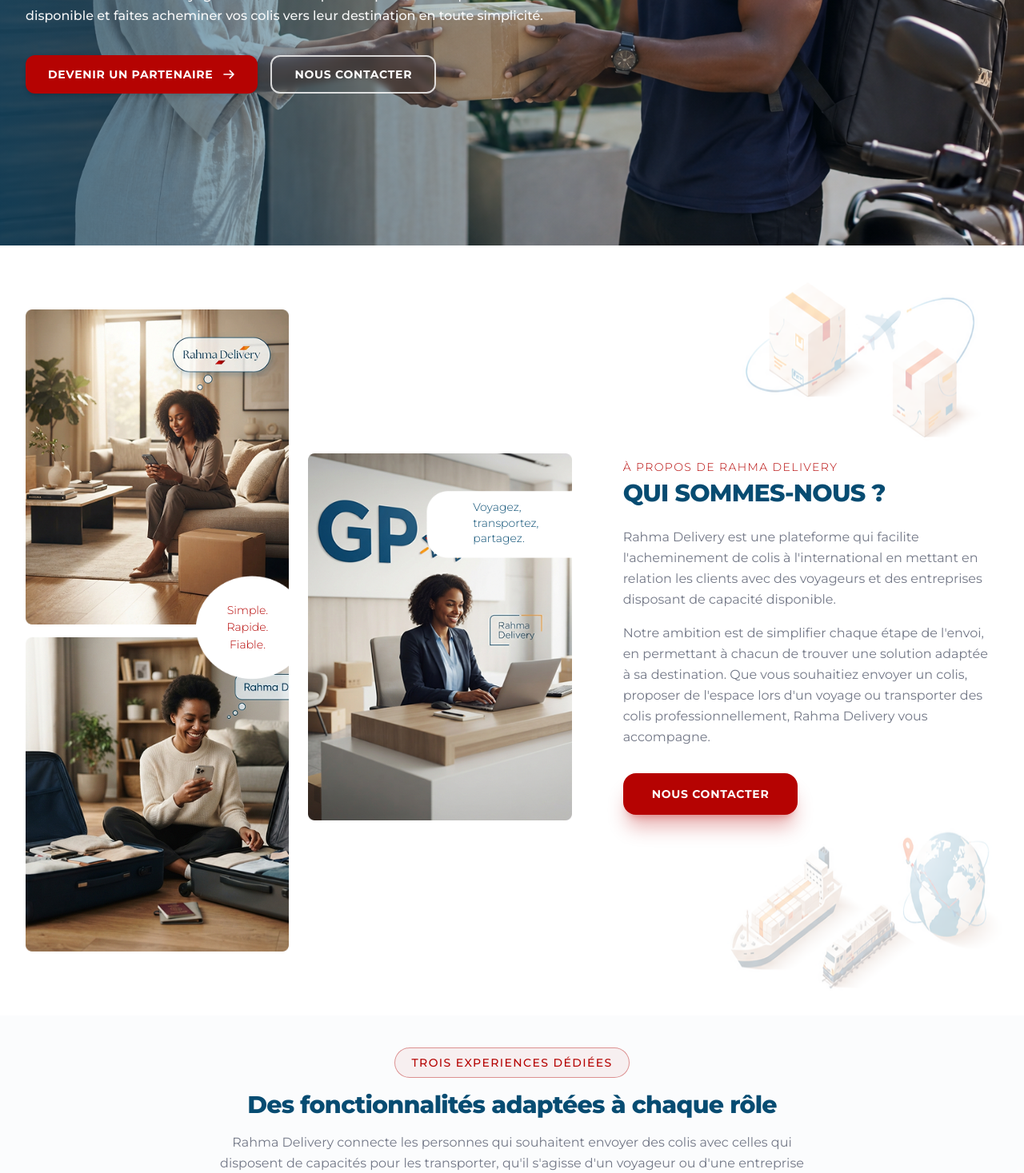
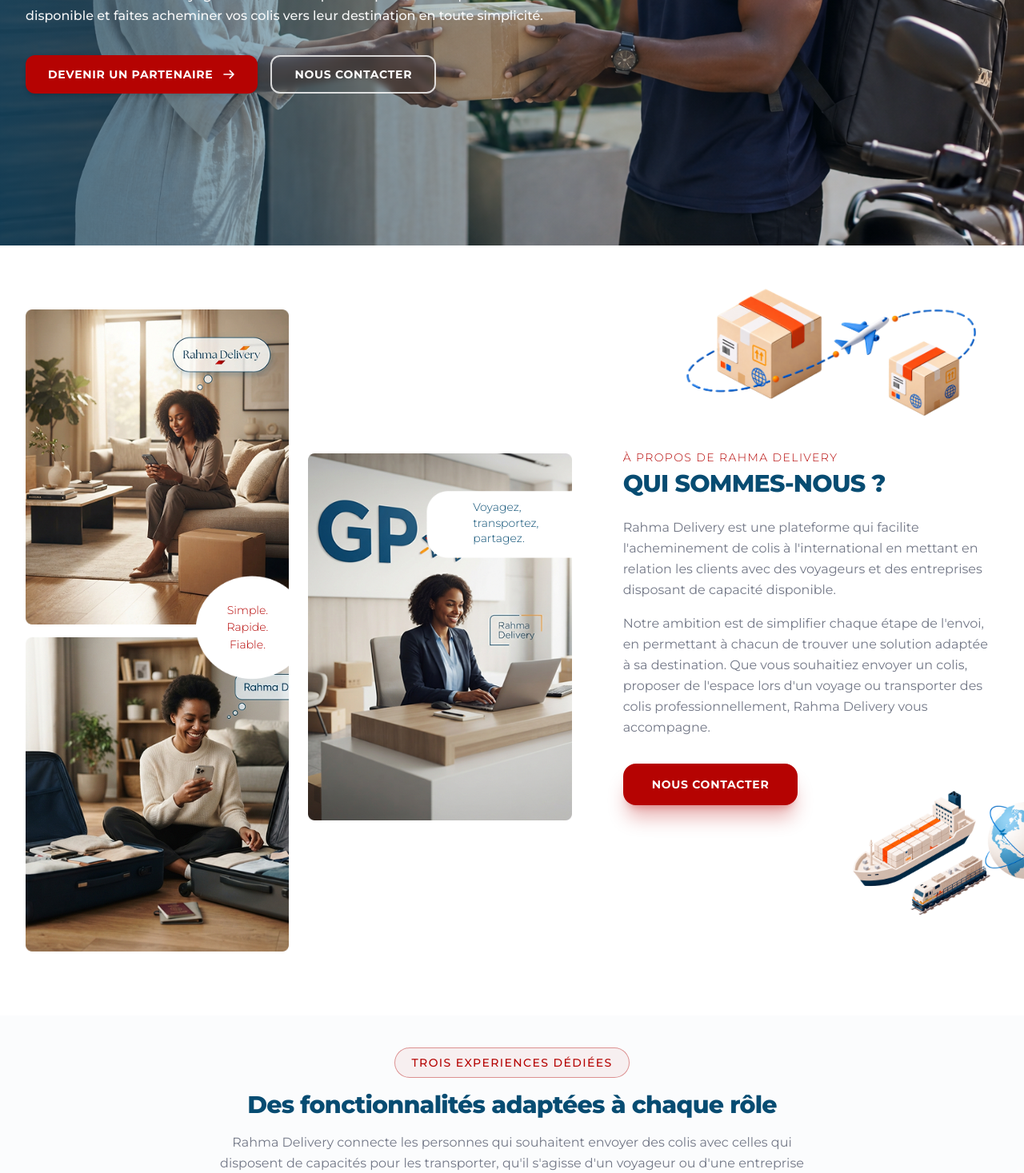
Before and after one commit to noorwebservices/Rahma-GP-refonte, a Vue app: page / in a window 1280 px wide. Shown: the part 573-2040 px from the top of the page at 80% size. Built offline with nearby package versions, Linux system fonts and the light colour scheme.

Commit message:
ajouter des ajustements de style et d'images dans la section About de HomeView

```diff
--- a/src/components/AboutSection.vue
+++ b/src/components/AboutSection.vue
@@ -11,13 +11,13 @@
   <section id="a-propos" class="relative py-4 sm:py-16 bg-white overflow-hidden">
 
     <!-- Background Decorative Banner Image (Masqué complètement sur mobile pour ne pas surcharger) -->
-    <div class="hidden sm:block absolute inset-0 pointer-events-none z-0 opacity-15 sm:opacity-20 lg:opacity-25">
+    <div class="hidden  absolute inset-0 pointer-events-none z-0 ">
       <img :src="bannerAPropos" alt="Decorative Banner Accents"
         class="w-full h-full lg:object-fill object-contain object-right" />
     </div>
 
     <!-- Package Accent Image (Positionné en haut à droite) -->
-    <div class="absolute top-4 right-4 sm:right-12 w-42 pointer-events-none z-10 opacity-80 sm:opacity-100 block sm:hidden">
+    <div class="absolute top-4 right-4 sm:right-12 w-42 sm:w-98 pointer-events-none z-10 opacity-80 sm:opacity-100 block ">
       <img :src="packageImg" alt="3D Packages Accent" class="w-full h-auto object-contain" />
     </div>
 
@@ -77,7 +77,7 @@
 
           </div>
            <!-- Bateau Train 3D Illustration Image -->
-           <div class="shrink-0 w-42 absolute -bottom-8 right-0 sm:right-4 lg:right-8 z-10 pointer-events-none block sm:hidden">
+           <div class="shrink-0 w-40 sm:w-72 absolute -bottom-2 sm:bottom-2 right-0 sm:right-4 lg:right-8 z-10 pointer-events-none block lg:hidden">
               <img :src="bateauTrain" alt="Transport Maritime & Ferroviaire" class="w-full h-auto object-contain" />
             </div>
         </div>
@@ -120,7 +120,10 @@
               <span>NOUS CONTACTER</span>
             </a>
           </div>
-
+           <!-- Bateau Train 3D Illustration Image -->
+           <div class="shrink-0 w-72 absolute  -bottom-32 -right-24  z-10 pointer-events-none hidden lg:block ">
+              <img :src="bateauTrain" alt="Transport Maritime & Ferroviaire" class="w-full h-auto object-contain" />
+            </div>
         </div>
 
       </div>
```
Also changed, not shown: src/assets/images/bateau-train.png, src/assets/images/package.png.
